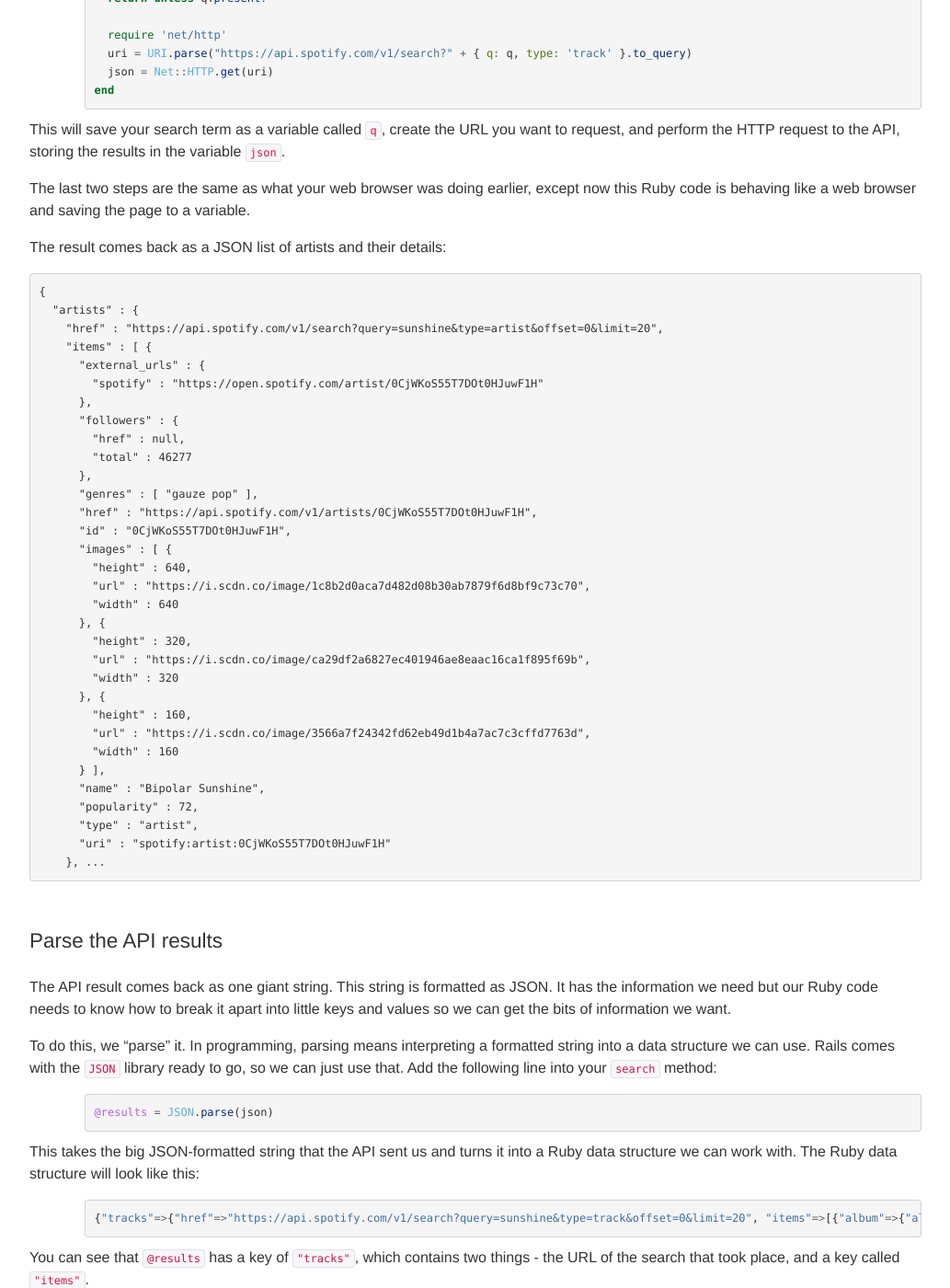
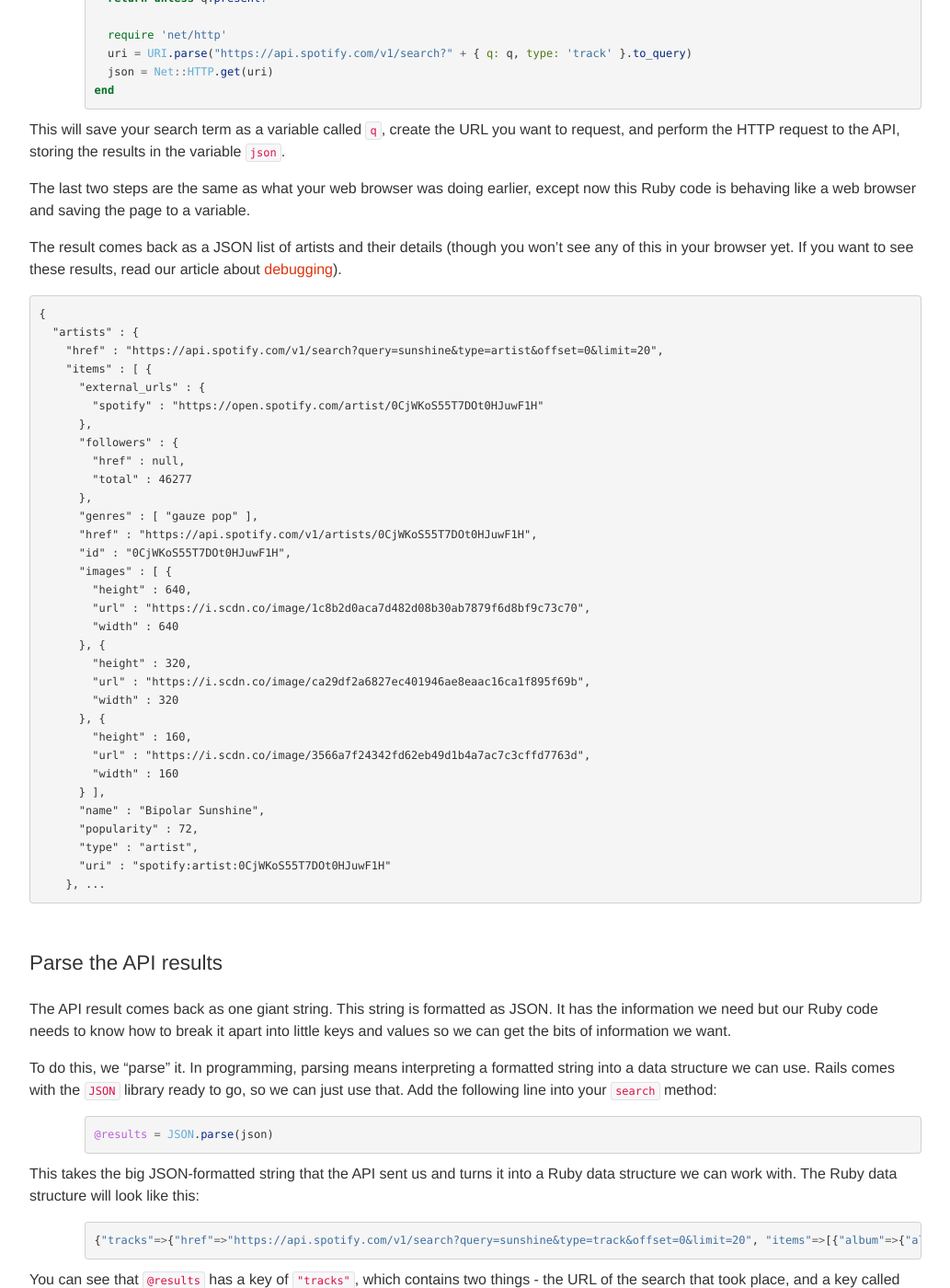
Before and after one commit to tracymu/api-tutorial, a Jekyll site: the page built from index.md, in a window 1280 px wide and 1400 px high, scrolled down 7436 px. Shown: the whole window at 92% size, without its empty margins (53-1086 px from the left). Built offline with Jekyll 4.4.1, drawn with Linux system fonts in a browser that asks for light colours; nearby versions of some CDN libraries; some of the changed text lies outside the part shown.

Commit message:
Add a few missing tips

````diff
--- a/index.md
+++ b/index.md
@@ -295,7 +295,7 @@ This will save your search term as a variable called `q`, create the URL you wan
 
 The last two steps are the same as what your web browser was doing earlier, except now this Ruby code is behaving like a web browser and saving the page to a variable.
 
-The result comes back as a JSON list of artists and their details:
+The result comes back as a JSON list of artists and their details (though you won't see any of this in your browser yet. If you want to see these results, read our article about [debugging](debugging)).
 
 ```plain
 {
@@ -358,7 +358,7 @@ Let's change that last line in our search method to only return the array of son
 @results = JSON.parse(json)["tracks"]["items"]
 ```
 
-[NOTE: If you are interested in what the `@results` object looks like, check out our lesson on how to use a [debugger](debugging)]
+[NOTE: If you are interested in what the `@results` object looks like, you can use a [debugger](debugging)]
 
 This is what the code looks like now:
 
````
Also changed, not shown: _posts/2017-02-21-compare-favourite-songs.md (+2 -0 lines).
